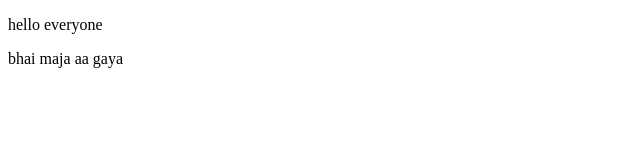
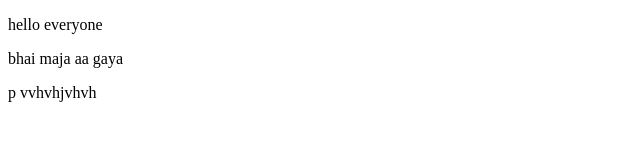
Before and after one commit to Dhruvv101/gittest, a plain HTML site: page index.html in a window 1280 px wide. Shown: the whole page, without its empty margins (0-640 px from the left). Drawn offline with Linux system fonts and the light colour scheme.

Commit message:
Update index.html

```diff
--- a/index.html
+++ b/index.html
@@ -8,5 +8,7 @@
 <body>
     <p>hello everyone</p>
     <p>bhai maja aa gaya</p>
+    p
+    vvhvhjvhvh
 </body>
 </html>
```
